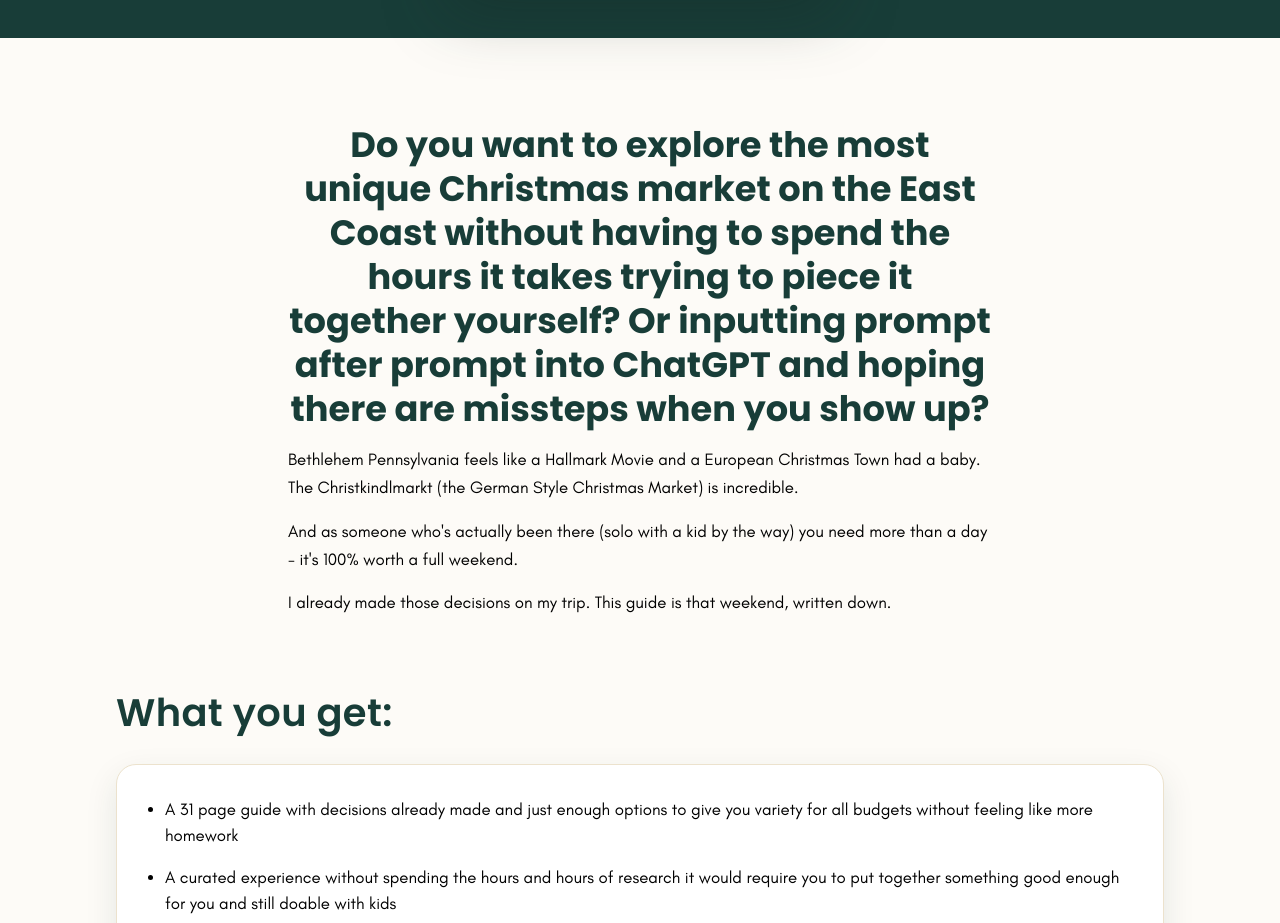
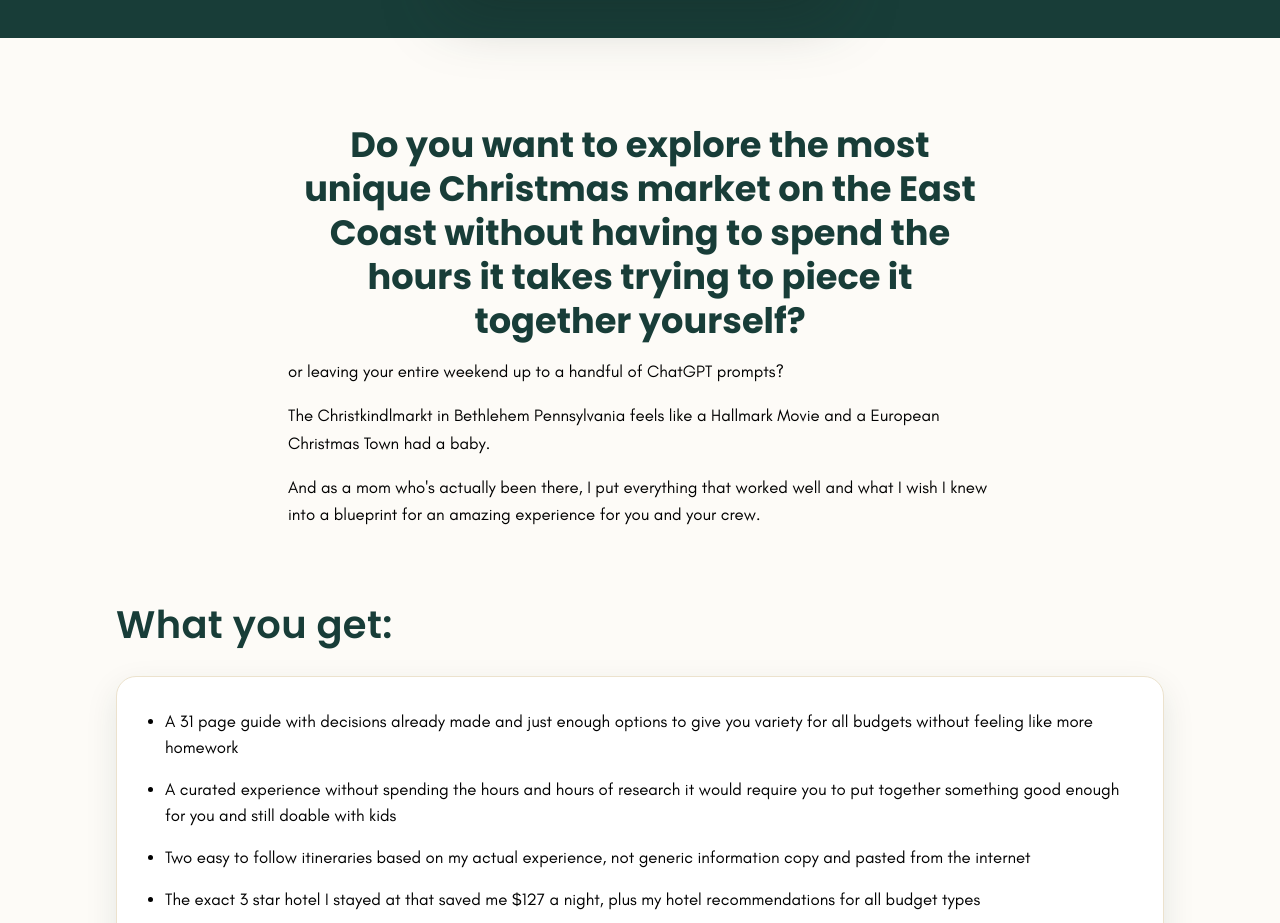
Before and after one commit to shedarestogo/shedarestogo-blog, an Eleventy site: page src/sleigh-solo.njk in a window 1280 px wide. Shown: the part 1120-2043 px from the top of the page. Built offline with nearby package versions, Linux system fonts and the light colour scheme; Eleventy itself is replaced by a stand-in of ours; files that its build step writes are made by us from their sources.

Commit message:
Update sleigh-solo.njk

```diff
--- a/src/sleigh-solo.njk
+++ b/src/sleigh-solo.njk
@@ -71,10 +71,11 @@ permalink: /sleigh-solo/
 <section class="section">
   <div class="wrap">
     <div class="sp-body">
-      <h2 class="sp-question">Do you want to explore the most unique Christmas market on the East Coast without having to spend the hours it takes trying to piece it together yourself? Or inputting prompt after prompt into ChatGPT and hoping there are missteps when you show up? </h2>
-      <p>Bethlehem Pennsylvania feels like a Hallmark Movie and a European Christmas Town had a baby. The Christkindlmarkt (the German Style Christmas Market) is incredible.</p>
-      <p>And as someone who's actually been there (solo with a kid by the way) you need more than a day - it's 100% worth a full weekend.</p>
-      <p>I already made those decisions on my trip. This guide is that weekend, written down.</p>
+      <h2 class="sp-question">Do you want to explore the most unique Christmas market on the East Coast without having to spend the hours it takes trying to piece it together yourself? </h2>
+      <p> or leaving your entire weekend up to a handful of ChatGPT prompts? </p>
+      <p> The Christkindlmarkt in Bethlehem Pennsylvania feels like a Hallmark Movie and a European Christmas Town had a baby. </p>
+      <p>And as a mom who's actually been there, I put everything that worked well and what I wish I knew into a blueprint for an amazing experience for you and your crew. </p>
+      <p></p>
     </div>
   </div>
 </section>
```
